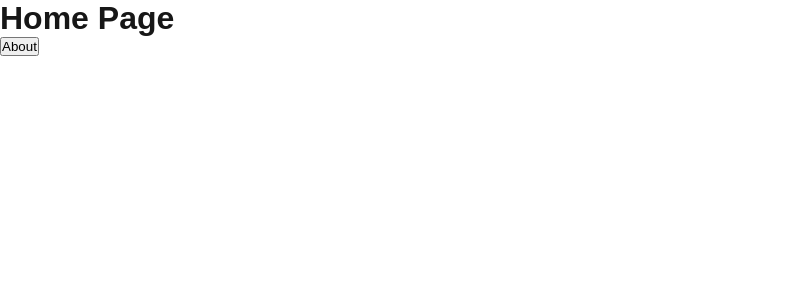
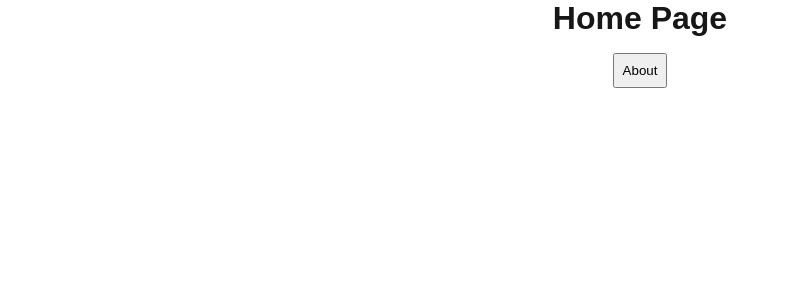
Before and after one commit to Wildereduardoleon85/testing-swipe-app, a Next.js app: page / in a window 1280 px wide. Shown: the top 300 px of the page, without its empty margins (0-789 px from the left). Built offline with nearby package versions, Linux system fonts and the light colour scheme.

Commit message:
refactor(AboutPage): Remove unnecessary words in title

```diff
--- a/src/pages/about/index.tsx
+++ b/src/pages/about/index.tsx
@@ -43,7 +43,7 @@ export default function AboutPage() {
         alignItems: 'center',
       }}
     >
-      <h1>About Page from google IA</h1>
+      <h1>About Page</h1>
       <p style={{ marginTop: '30px' }}>{counter}</p>
       <button
         style={{
--- a/src/pages/index.tsx
+++ b/src/pages/index.tsx
@@ -4,9 +4,25 @@ export default function Home() {
   const router = useRouter()
 
   return (
-    <>
+    <div
+      style={{
+        display: 'flex',
+        flexDirection: 'column',
+        alignItems: 'center',
+      }}
+    >
       <h1>Home Page</h1>
-      <button onClick={() => router.push('/about')}>About</button>
-    </>
+      <button
+        style={{
+          display: 'block',
+          marginTop: '16px',
+          width: 'fit-content',
+          padding: '8px',
+        }}
+        onClick={() => router.push('/about')}
+      >
+        About
+      </button>
+    </div>
   )
 }
```
